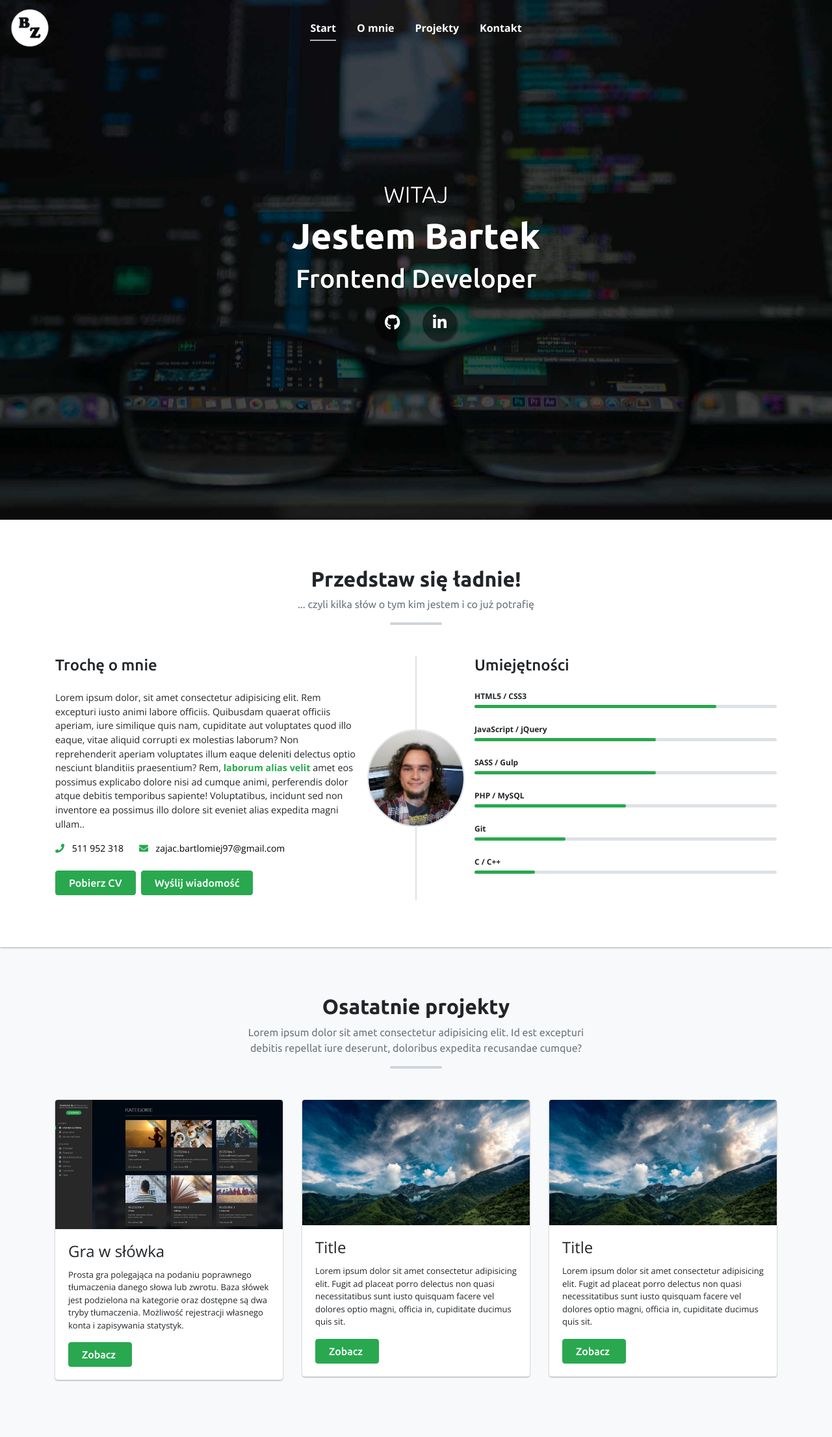
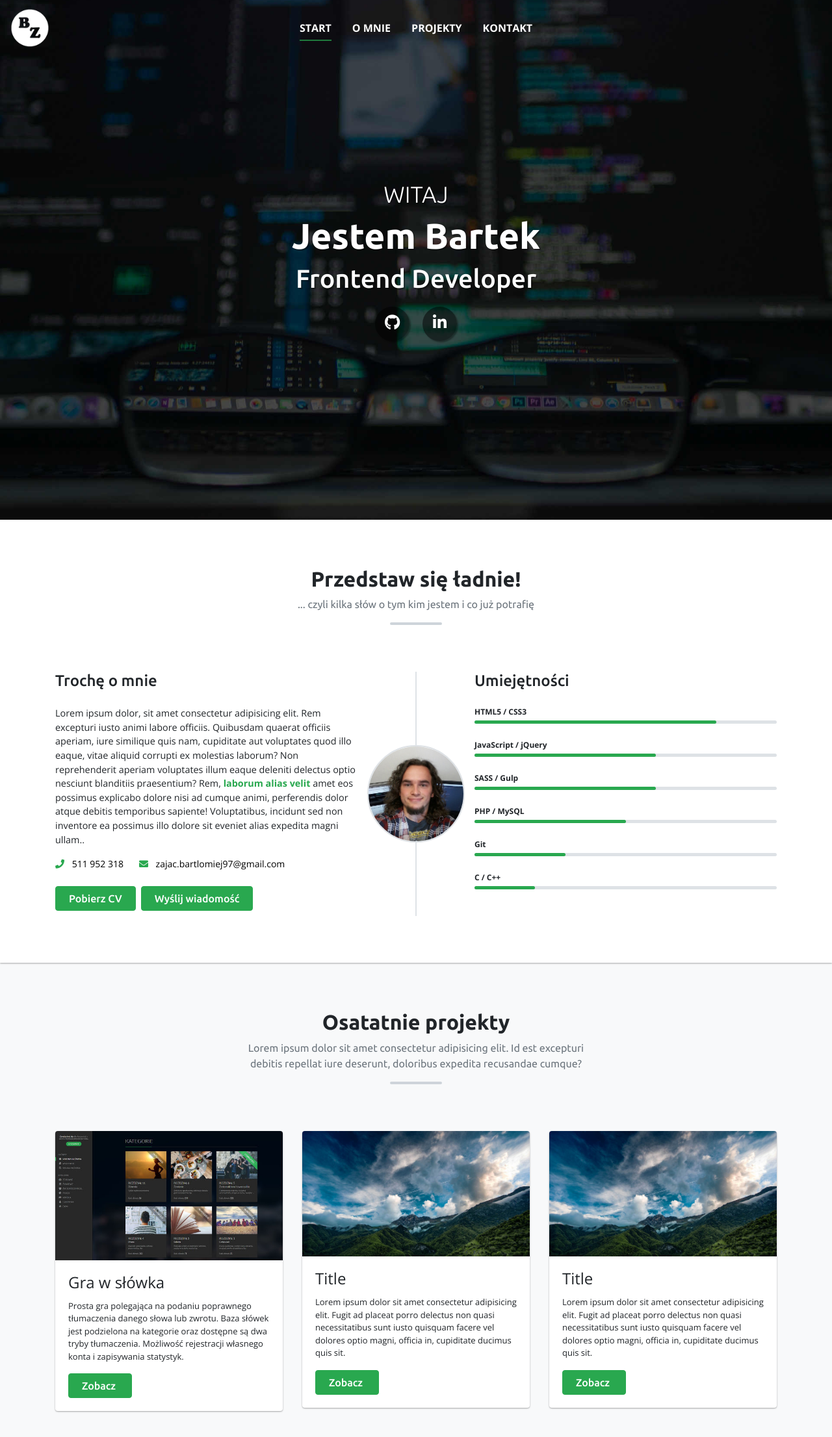
Before and after one commit to bartos97/portfolio, a website: page index.html in a window 1280 px wide. Shown: the whole page at 65% size. Drawn offline with nearby package versions, Linux system fonts and the light colour scheme.

Commit message:
Navbar and page sections sizing/margin improvements

```diff
--- a/scss/partials/components/sections.scss
+++ b/scss/partials/components/sections.scss
@@ -1,28 +1,25 @@
 // Main page sections
 .page-section {
   padding: $spacer-4*3 0;
-  background-color: $white;
 
   &.has-shadow {
     @include mt_box_shadow(1);
-
-    & + .page-section {
-      padding-top: $spacer-4*2;
-      margin-top: $spacer-4;
-    }
   }
 
-  &.bg-alt {
-    background-color: $gray-100;
+  &:not(.bg-alt) {
+    background-color: $white;
   }
 
   .page-section-header {
     text-align: center;
     font-family: $font-family-alt;
-    margin-bottom: $spacer-5;
+    margin-bottom: $spacer-4*3;
     position: relative;
     max-width: 33.75rem;
     @include mx-auto;
+    @include media-breakpoint-down(xs) {
+      margin-bottom: $spacer-5;
+    }
 
     &:after {
       content: '';
--- a/scss/partials/navbar.scss
+++ b/scss/partials/navbar.scss
@@ -49,6 +49,7 @@
         margin-left: $spacer;
         margin-right: $spacer;
         transition-duration: 0.3s;
+        text-transform: uppercase;
 
         &:before {
           height: 2px;
@@ -60,6 +61,7 @@
       &.active .nav-link:before {
         left: 0;
         width: 100%;
+        background-color: $primary;
       }
     }
   }
@@ -96,7 +98,8 @@
     }
 
     .navbar-nav .nav-link {
-      color: $gray-900;
+      color: $gray-700;
+      font-size: $font-size-sm;
       &:before {
         background-color: $black;
       }
```
Also changed, not shown: css/main.css.
